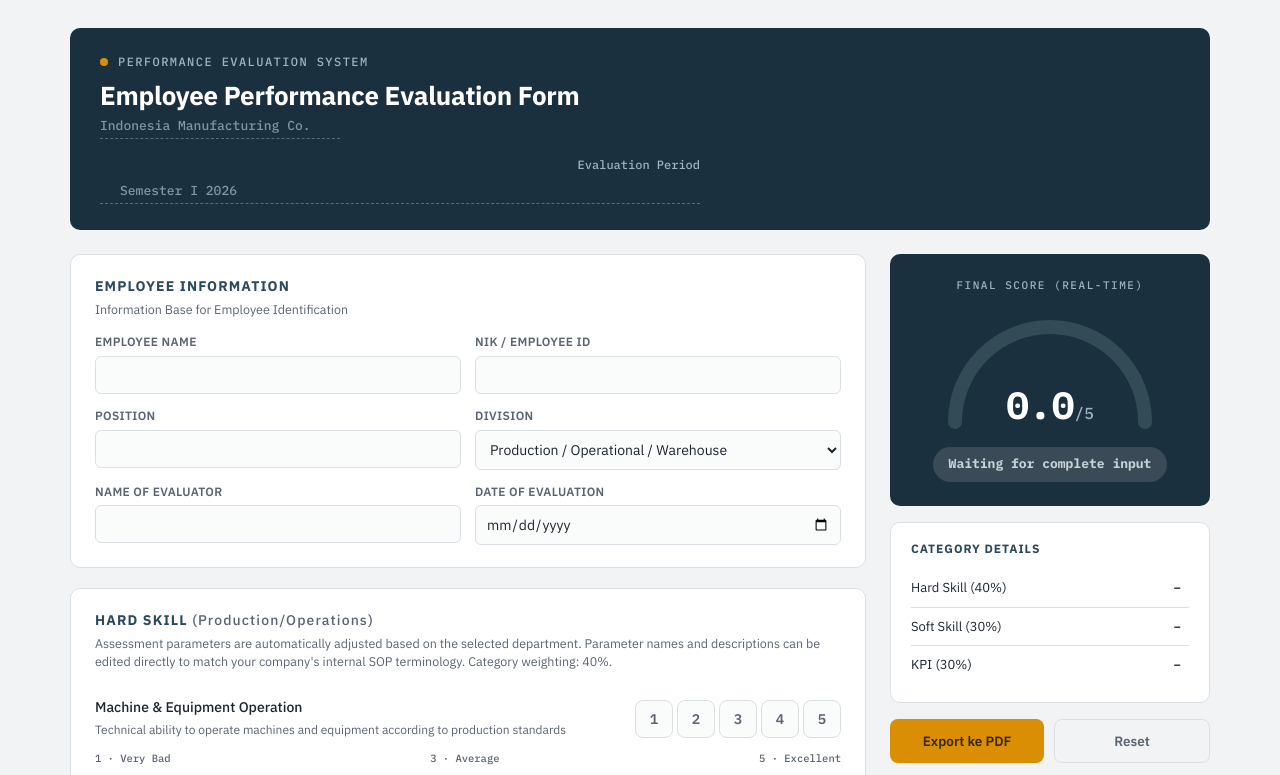
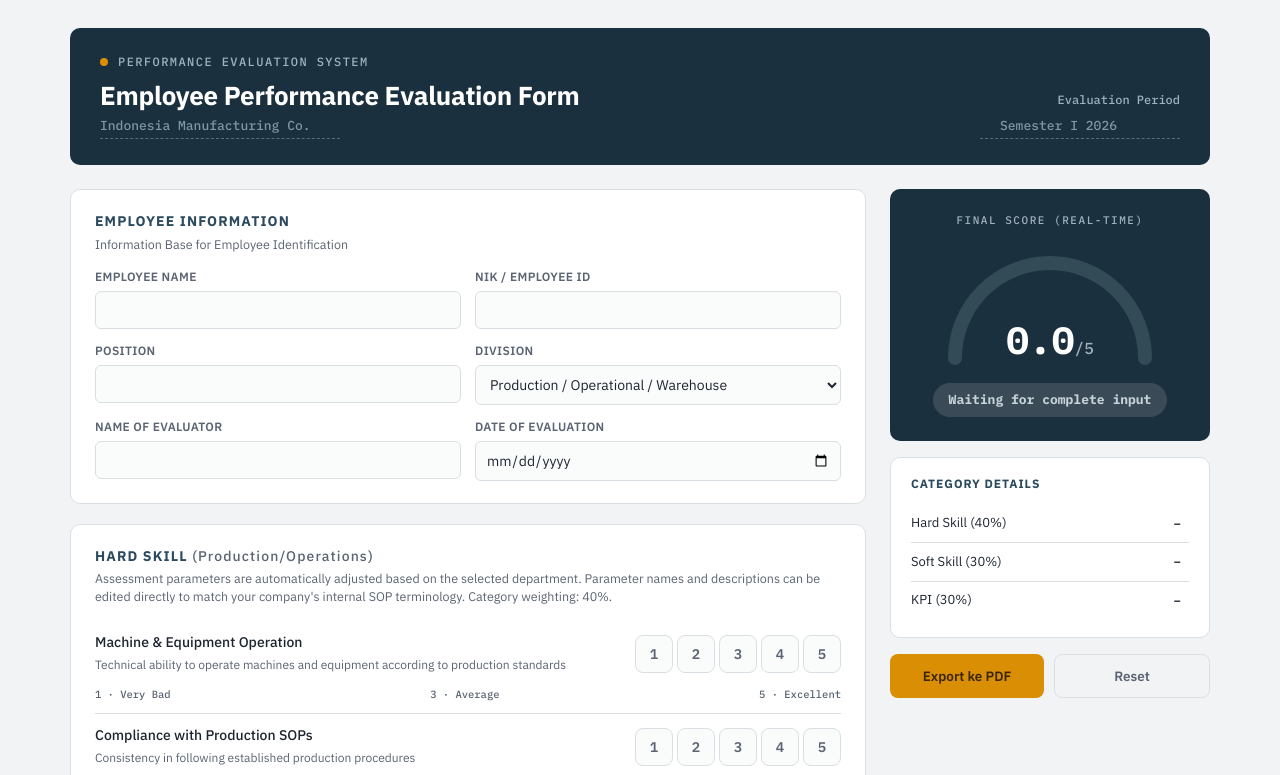
Before and after one commit to mjuldaalhafiz-commits/Evaluasi.Kinerja, a plain HTML site: page index.html in a window 1280 px wide. Shown: the top 775 px of the page. Drawn offline with Linux system fonts and the light colour scheme.

Commit message:
Adjust input field width for evaluation period
Updated the width of the period input field.

```diff
--- a/index.html
+++ b/index.html
@@ -326,7 +326,7 @@
     </div>
     <div class="period">
           Evaluation Period<br>
-      <input class="company-input" id="periodInput" type="text" placeholder="Semester I 2026" style="width:600px; margin-top:4px; padding-left:20px;">
+      <input class="company-input" id="periodInput" type="text" placeholder="Semester I 2026" style="width:200px; margin-top:4px; padding-left:20px;">
     </div>
   </header>
 
```
